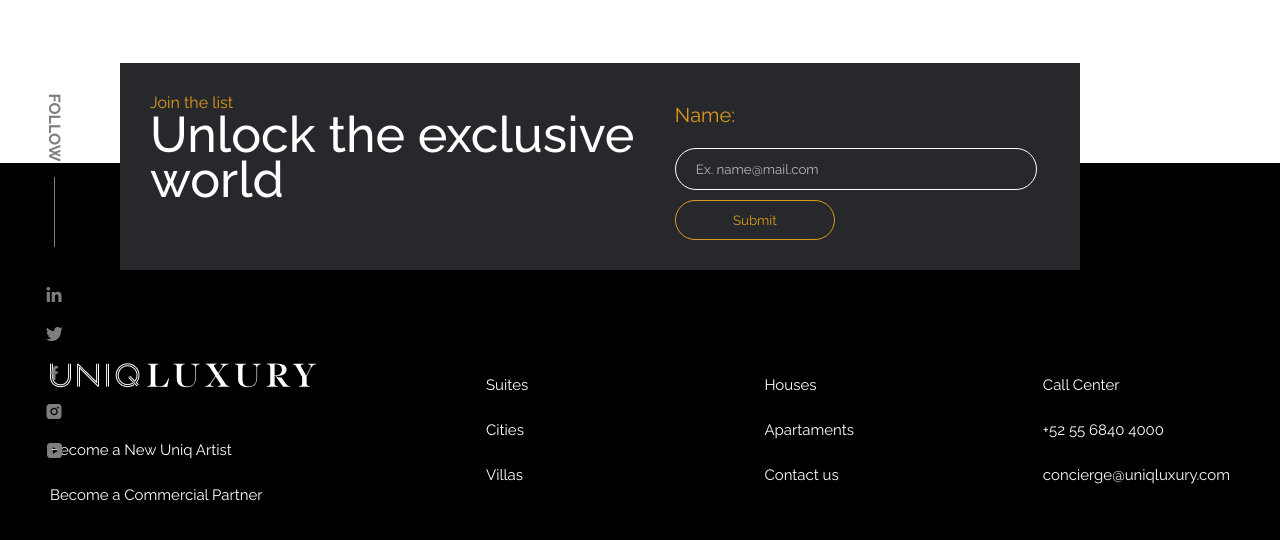
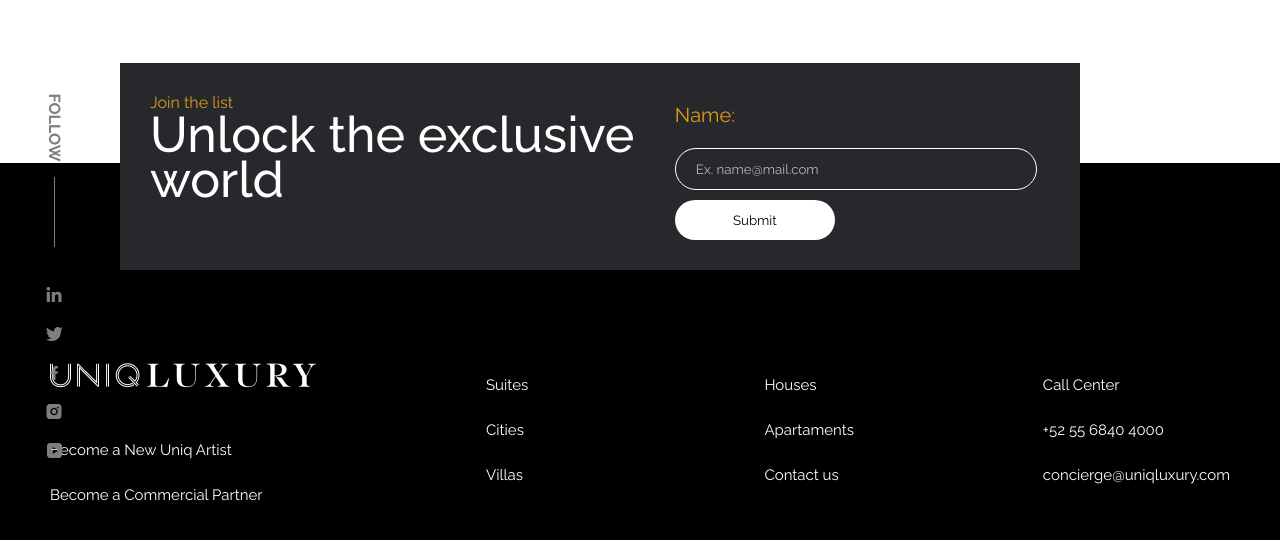
Before and after one commit to mishelle-quinchiguango/LandingPage, a plain HTML site: page index.html in a window 1280 px wide. In both pictures the pointer is over the button "Submit". Shown: the part 2482-3022 px from the top of the page. Drawn offline with Linux system fonts and the light colour scheme.

Commit message:
animacion button submit

```diff
--- a/styles.css
+++ b/styles.css
@@ -601,6 +601,13 @@ h2 {
   justify-self: end;
 }
 
+.piePagina .piepag_parte2 .contenedor_envio_inf .button_submit:hover {
+  background-color: var(--color_white);
+  color: black;
+  border: 1pz solid var(--color_white);
+  cursor: pointer;
+}
+
 .piePagina .piepag_parte2 .contenedor_envio_inf .input_background_find {
   width: 360px;
   height: 40px;
```
